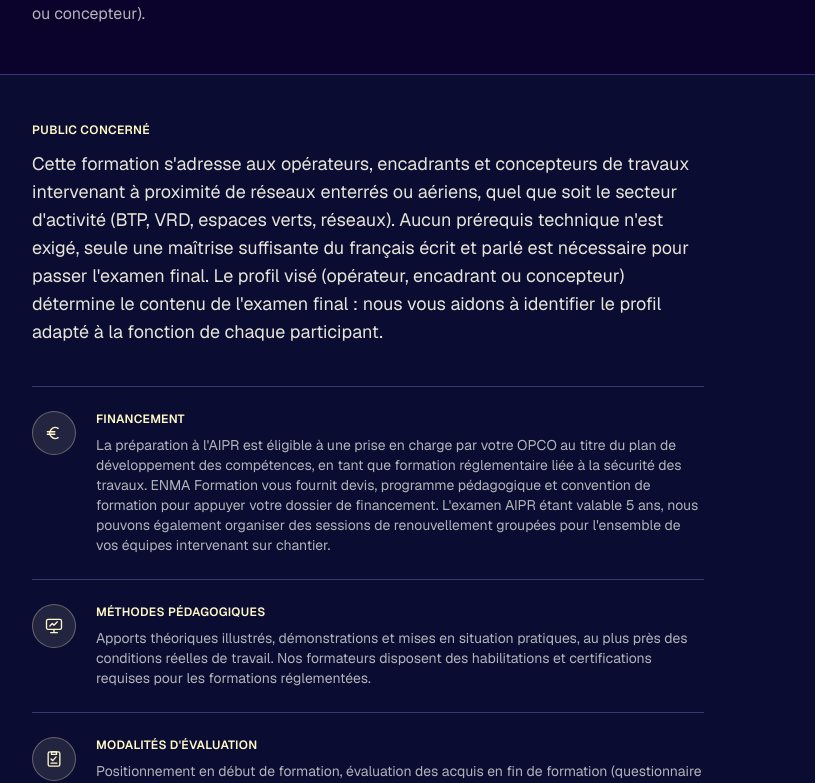
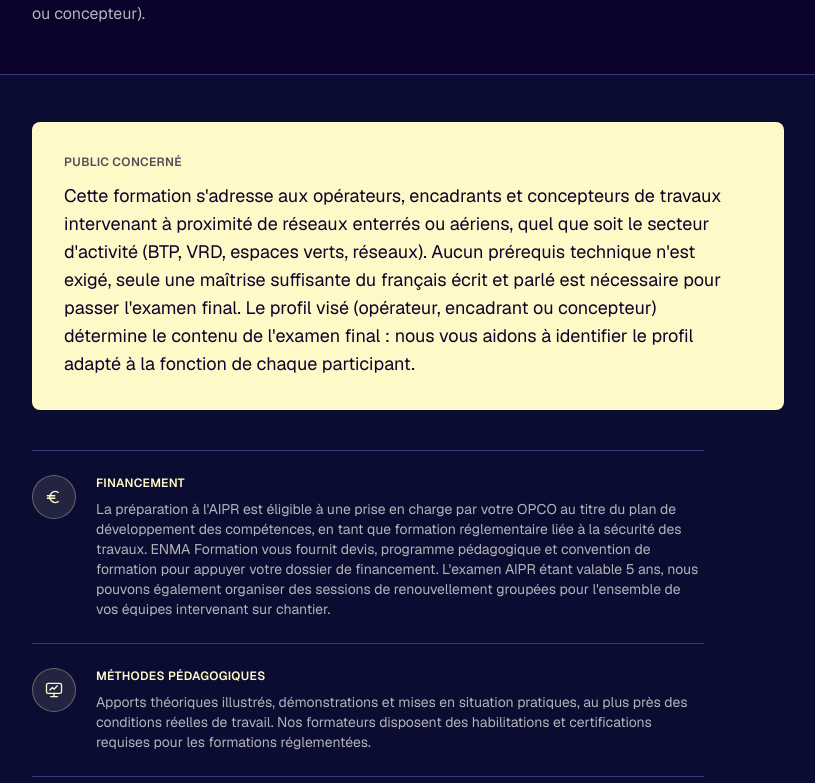
Before and after one commit to Druelle2U0I/Fjhj, a Next.js app: page /formations/caces-habilitations/aipr-intervention-a-proximite-des-reseaux in a window 1280 px wide. Shown: the part 1724-2507 px from the top of the page, without its empty margins (32-847 px from the left). Built offline with nearby package versions, Linux system fonts and the light colour scheme.

Commit message:
Fiches formation : « Public concerné » dans un encadré jaune
Co-Authored-By: Claude Opus 5.5 <noreply@anthropic.com>
Claude-Session: https://claude.ai/code/session_01CkpK47XmP3FBAYcacSUfMp

```diff
--- a/app/formations/[secteur]/[formation]/page.tsx
+++ b/app/formations/[secteur]/[formation]/page.tsx
@@ -199,14 +199,12 @@ export default async function FormationPage(
             {/* Bande de couleur pleine largeur derrière les informations
                 pratiques, pour séparer cette partie du programme. */}
             <div className="bleed-band py-12">
-              {/* Public concerné : mis en avant, pleine largeur, plus grand */}
-              <Reveal>
-                <p className="text-xs font-semibold uppercase tracking-wide text-accent">
+              {/* Public concerné : encadré jaune pour le mettre en avant */}
+              <Reveal className="rounded-lg bg-accent p-6 text-accent-foreground sm:p-8">
+                <p className="text-xs font-semibold uppercase tracking-wide text-accent-foreground/70">
                   {pages.training.audienceTitle}
                 </p>
-                <p className="mt-3 max-w-2xl text-lg text-foreground/90">
-                  {training.audience}
-                </p>
+                <p className="mt-3 max-w-2xl text-lg">{training.audience}</p>
               </Reveal>
 
               {/* Financement, méthodes, évaluation, accessibilité : une
```
